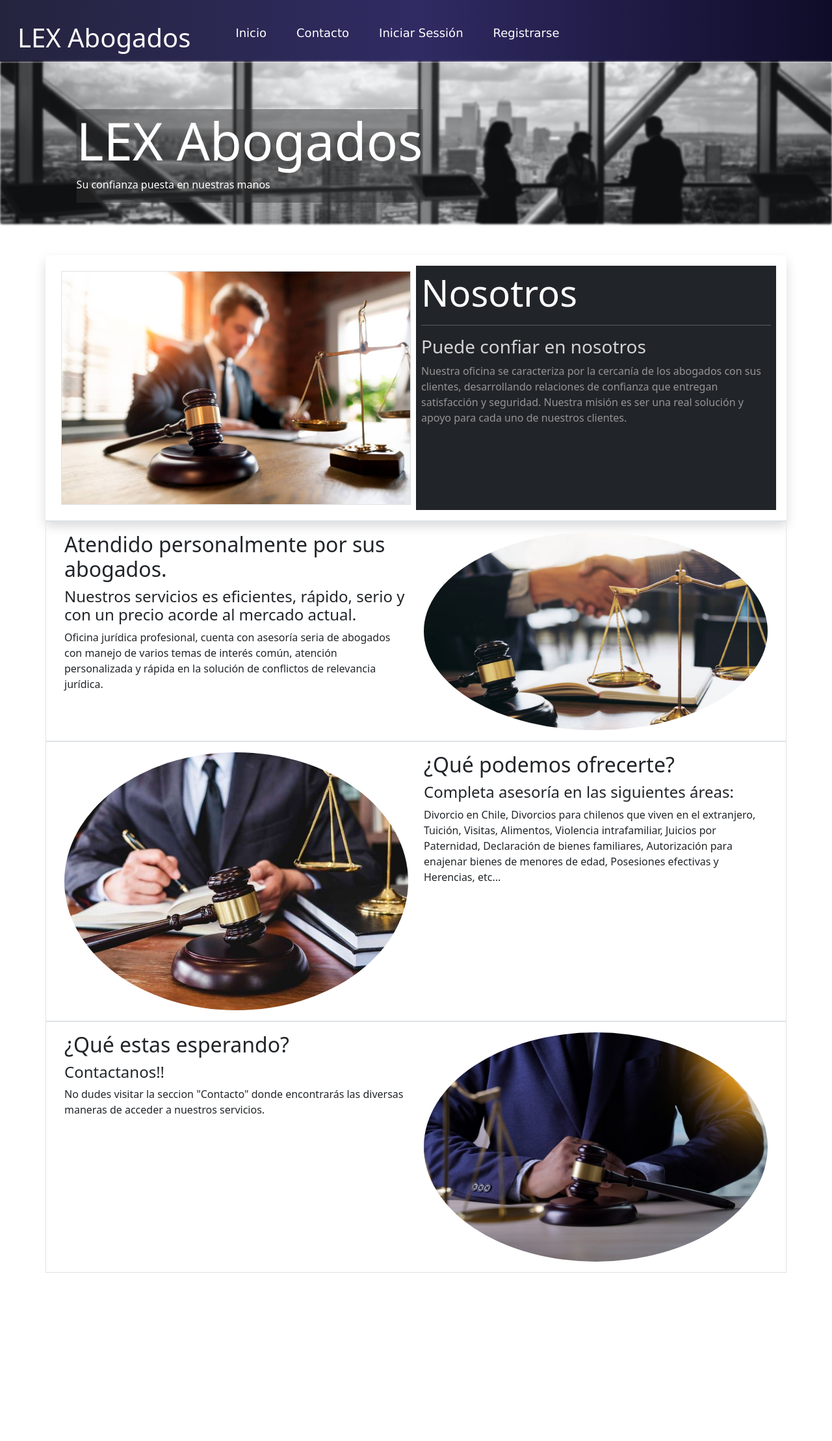
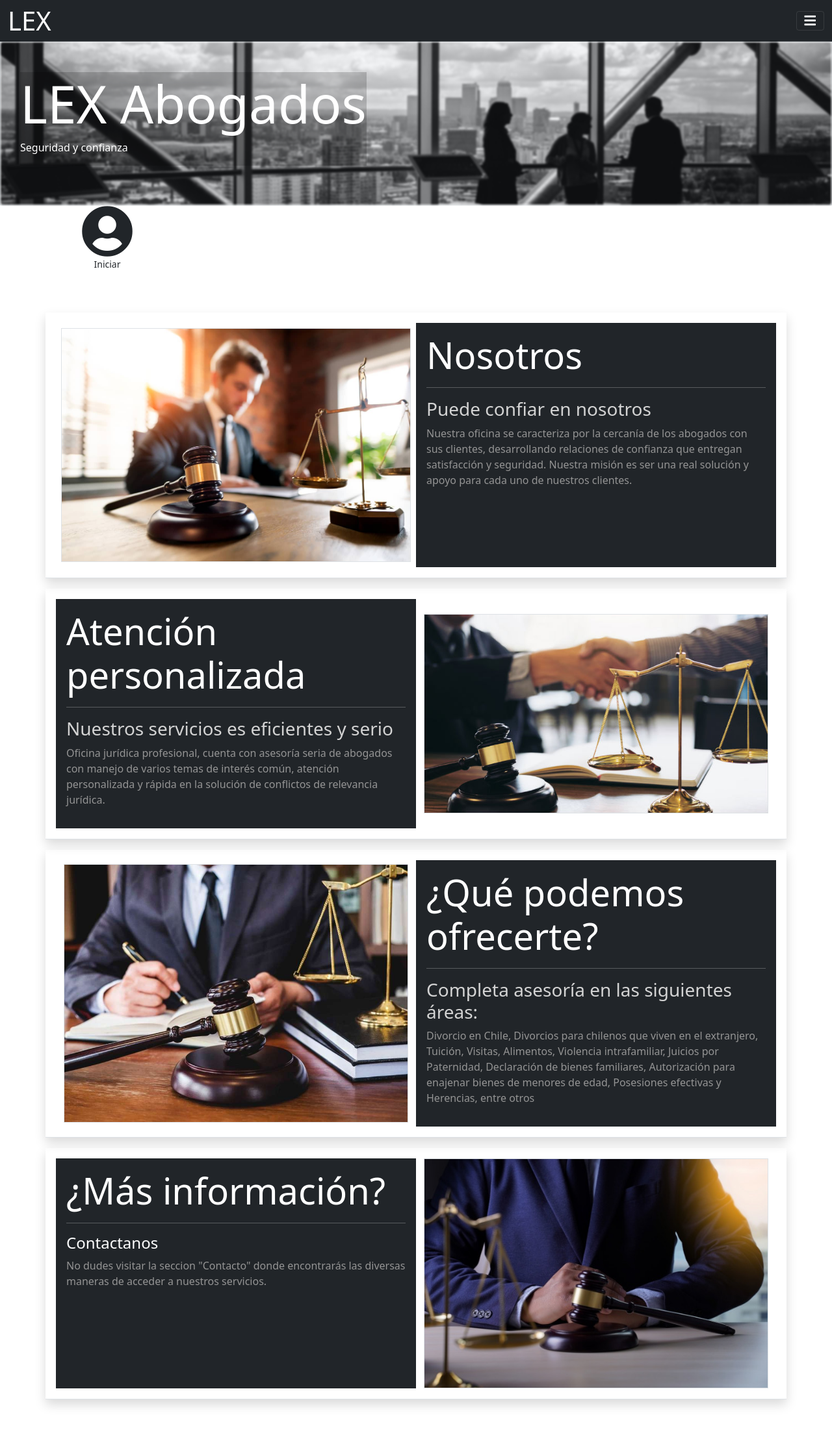
Before and after one commit to AstroGengar/casolex, a Django app: page / in a window 1280 px wide. Shown: the whole page at 65% size. Before the commit the page ends 1959 px from the top, so only its background shows below. Run offline with Django 3.2, Linux system fonts and the light colour scheme; some libraries are stand-ins or nearby versions.

Commit message:
Navbar, solicitud, actualizar
-Arreglar quienes visualizan en navbar
-Creación de solicitud de los clientes
-Actualizar estado de solicitud

```diff
--- a/proyecto-django/modelApp/modelApp/urls.py
+++ b/proyecto-django/modelApp/modelApp/urls.py
@@ -23,10 +23,11 @@ urlpatterns = [
     path('login/', login_page, name='login'),
     path('logout/', logoutUser, name='logout'),
     path('user/', user_page, name='user_page'),
+    path('ingresar-solicitud', user_add_solicitud, name='user_add_solicitud'),
     path('pagos/', pagos_page, name='pagos_page'),
     path('contacto/', contacto, name='contacto'),
     path('listar-solicitudes/', listar_solicitudes, name='listar_solicitudes'),
-
+    path('revisar-solicitud/<str:pk>/', revisar_solicitud, name='revisar_solicitud'),
 
 
     # admin
--- a/proyecto-django/modelApp/pages/templates/pages/home_contenido.html
+++ b/proyecto-django/modelApp/pages/templates/pages/home_contenido.html
@@ -5,77 +5,92 @@
 {% block content %}
 <main>
 
-    <div>
-        <img src="{% static '/img/img-back.jpg' %}" id="back-img" class="card-img"/>
-        <div id="img-text" class="text-white">
-            <h1 class="display-1"> LEX Abogados</h1>
-            <p> Su confianza puesta en nuestras manos</p>
+    <div class="contianer-img border" style="position: relative;">
+        <img src="{% static '/img/img-back.jpg' %}" id="back-img" class="card-img" />
+        <div id="img-text">
+            <h4 class="display-1">LEX Abogados</h4>
+            <p>Seguridad y confianza</p>
         </div>
     </div>
+    <div class="container">
+        <div class="row">
+            <div class="col-2">
+                <div class="d-flex flex-column">
+                    <i class="fas fa-user-circle fa-5x mx-auto"></i>
+                    <small class="mx-auto">Iniciar</small>
 
+                </div>
+
+            </div>
+        </div>
+    </div>
     <div class="container-fluid p-5">
-        <div class="container border-bottom shadow">
+        <div class="container border-bottom shadow my-3">
             <div class="row p-3">
                 <div class="col-md-6 how-img my-auto p-2">
-                    <img src="{% static '/img/ab1.jpg'%}" class="border img-fluid " alt=""/>
+                    <img src="{% static '/img/ab1.jpg'%}" class="border img-fluid" alt="" />
                 </div>
-                <div class="col-md-6 bg-dark text-white p-2">
+                <div class="col-md-6 bg-dark text-white p-3">
                     <h2 class="display-4">Nosotros</h2>
                     <hr>
-                    <h3 class="text-bolder" style="color: rgb(211, 211, 211);">Puede confiar en nosotros</h3>
-                    <p class="" style="color: rgb(148, 148, 148);">Nuestra oficina se caracteriza por la cercanía de los abogados con sus clientes,
+                    <h3 class="h3-home">Puede confiar en nosotros</h3>
+                    <p class="p-home">Nuestra oficina se caracteriza por la cercanía de los abogados con sus clientes,
                         desarrollando relaciones
-                        de confianza que entregan satisfacción y seguridad. Nuestra misión es ser una real solución y apoyo
+                        de confianza que entregan satisfacción y seguridad. Nuestra misión es ser una real solución y
+                        apoyo
                         para
                         cada uno de nuestros clientes.</p>
                 </div>
             </div>
         </div>
-        <div class="container border">
+        <div class="container border-bottom shadow my-3 ">
             <div class="row p-3">
-                <div class="col-md-6">
-                    <h2>Atendido personalmente por sus abogados.</h2>
-                    <h4 class="subheading">Nuestros servicios es eficientes, rápido, serio y con un precio acorde al mercado
-                        actual.</h4>
-                    <p class="">Oficina jurídica profesional, cuenta con asesoría seria de abogados con manejo de
+                <div class="col-md-6 bg-dark text-white p-3">
+                    <h2 class="display-4">Atención personalizada</h2>
+                    <hr>
+                    <h3 class="h3-home">Nuestros servicios es eficientes y serio</h3>
+                    <p class="p-home">Oficina jurídica profesional, cuenta con asesoría seria de abogados con manejo de
                         varios temas de interés
                         común, atención personalizada y rápida en la solución de conflictos de relevancia jurídica.</p>
                 </div>
                 <div class="col-md-6 my-auto">
-                    <img src="{% static '/img/ab2.jpg'%}" class="rounded-circle img-fluid" alt="" />
+                    <img src="{% static '/img/ab2.jpg'%}" class="border img-fluid" alt="" />
                 </div>
             </div>
         </div>
-        <div class="container border">
+        <div class="container border-bottom shadow my-3">
             <div class="row p-3">
-                <div class="col-md-6 how-img">
-                    <img src="{% static '/img/ab3.jpg' %}" class="rounded-circle img-fluid" alt="" />
+                <div class="col-md-6 how-img my-auto">
+                    <img src="{% static '/img/ab3.jpg' %}" class="border img-fluid" alt="" />
                 </div>
-                <div class="col-md-6">
-                    <h2>¿Qué podemos ofrecerte?</h2>
-                    <h4 class="subheading">Completa asesoría en las siguientes áreas:</h4>
-                    <p class="">Divorcio en Chile, Divorcios para chilenos que viven en el extranjero, Tuición,
+                <div class="col-md-6 bg-dark text-white p-3">
+                    <h2 class="display-4">¿Qué podemos ofrecerte?</h2>
+                    <hr>
+                    <h3 class="h3-home">Completa asesoría en las siguientes áreas:</h3>
+                    <p class="p-home">Divorcio en Chile, Divorcios para chilenos que viven en el extranjero, Tuición,
                         Visitas, Alimentos,
-                        Violencia intrafamiliar, Juicios por Paternidad, Declaración de bienes familiares, Autorización para
+                        Violencia intrafamiliar, Juicios por Paternidad, Declaración de bienes familiares, Autorización
+                        para
                         enajenar bienes de menores de edad,
-                        Posesiones efectivas y Herencias, etc...</p>
+                        Posesiones efectivas y Herencias, entre otros</p>
                 </div>
             </div>
         </div>
-        <div class="container border">
+        <div class="container border-bottom shadow my-3">
             <div class="row p-3">
-                <div class="col-md-6">
-                    <h2>¿Qué estas esperando?</h2>
-                    <h4 class="subheading">Contactanos!!</h4>
-                    <p class="">No dudes visitar la seccion "Contacto" donde encontrarás las diversas maneras de
+                <div class="col-md-6 bg-dark text-white p-3">
+                    <h2 class="display-4">¿Más información?</h2>
+                    <hr>
+                    <h4 class="subheading">Contactanos</h4>
+                    <p class="p-home">No dudes visitar la seccion "Contacto" donde encontrarás las diversas maneras de
                         acceder a nuestros
                         servicios.</p>
                 </div>
-                <div class="col-md-6 how-img">
-                    <img src="{% static '/img/ab4.jpg' %}" class="rounded-circle img-fluid" alt="" />
+                <div class="col-md-6 how-img my-auto">
+                    <img src="{% static '/img/ab4.jpg' %}" class="border img-fluid" alt="" />
                 </div>
             </div>
 
-    </div>
+        </div>
 </main>
 {% endblock %}
--- a/proyecto-django/modelApp/pages/templates/pages/login.html
+++ b/proyecto-django/modelApp/pages/templates/pages/login.html
@@ -15,7 +15,9 @@
         </div>
     </form>
     {% for message in messages%}
-    {{message}}
+    <div class="alert alert-{{message.tags}}" role="alert">
+        {{message}}
+    </div>
     {% endfor %}
 
     <div class="container-fluid">
--- a/proyecto-django/modelApp/pages/templates/pages/navbar.html
+++ b/proyecto-django/modelApp/pages/templates/pages/navbar.html
@@ -1,7 +1,9 @@
-<nav class="navbar navbar-expand-lg main-navigation pb-3">
+{% load poll_extras %}
+
+<nav class="navbar navbar-dark bg-dark">
     <div class="container-fluid">
         <div class="navbar-header animated fadeInUp">
-            <a class="navbar-brand display-5" href="{% url 'home' %}"><h1 class="fw-light">LEX Abogados</h1></a>
+            <a class="navbar-brand display-5" href="{% url 'home' %}"><h1 class="fw-light my-auto">LEX</h1></a>
         </div>
         <button class="navbar-toggler" type="button" data-bs-toggle="collapse" data-bs-target="#navbarSupportedContent" aria-controls="navbarSupportedContent" aria-expanded="false" aria-label="Toggle navigation">
             <i class="fas fa-bars text-white"></i>
@@ -15,18 +17,19 @@
                     <a href="{% url 'contacto' %}" class="nav-link">Contacto</a>
                 </li>
                 {% if user.is_authenticated %}
-                    {% if request.user.is_superuser %}
-                        <li class="nav-item nav-list-item">
-                            <a href="{% url 'listar_solicitudes' %}" class="nav-link">Listado de solicitudes</a>
-                        </li>
-                    {% else %}
+                        {% if user|is_group:"cliente"%}
                                 <li class="nav-item nav-list-item">
                                     <a href="{% url 'user_page' %}" class="nav-link">Solicitud</a>
                                 </li>
                                 <li class="nav-item nav-list-item">
                                     <a href="{% url 'pagos_page' %}" class="nav-link">Pagos</a>
                                 </li>
-                    {% endif%}
+                        {% elif user|is_group:"tecnico"%}
+                            <li class="nav-item nav-list-item">
+                                <a href="{% url 'listar_solicitudes' %}" class="nav-link">Solicitudes</a>
+                            </li>
+
+                        {% endif %}
                     <li class="nav-item nav-list-item">
                         <a href="{% url 'logout' %}" class="nav-link">Cerra Sessión</a>
                     </li>
--- a/proyecto-django/modelApp/pages/views.py
+++ b/proyecto-django/modelApp/pages/views.py
@@ -75,10 +75,11 @@ def login_page(request):
 def logoutUser(request):
     logout(request)
     return redirect('login')
-
+# Parte de los clientes
 @login_required(login_url='login')
 @usuarios_permitiado(roles_permitidos=['cliente'])
 def user_page(request):
+    # Main page de los clientes
     solicitudes = request.user.cliente.cliente.all()
     print(solicitudes)
     context = {'solicitudes': solicitudes}
@@ -86,16 +87,61 @@ def user_page(request):
 
 @login_required(login_url='login')
 @usuarios_permitiado(roles_permitidos=['cliente'])
+def user_add_solicitud(request):
+    # Ingresar solicitud de un cliente
+    forms = SolicitudUserForm()
+
+    if request.method == 'POST':
+        cliente = request.user.cliente
+        tipo = request.POST.get('tipo')
+        descripcion = request.POST.get('descripcion')
+
+        try:
+            Solicitud.objects.create(
+                cliente=cliente,
+                tipo=tipo,
+                descripcion=descripcion
+            )
+            messages.info(request, 'Solicitud creada con exito')
+        except Exception as e:
+            messages.info(request, 'Solicitud no pudo ser creada')
+
+    context = {'forms': forms}
+    return render(request, 'pages/ingresar_solicitud.html', context)
+
+@login_required(login_url='login')
+@usuarios_permitiado(roles_permitidos=['cliente'])
 def pagos_page(request):
     context = {}
     return render(request, 'pages/pagos.html', context)
 
+
+# Parte de Admin
+@login_required(login_url='login')
 @usuarios_permitiado(roles_permitidos=['admin', 'abogados', 'tecnico'])
 def listar_solicitudes(request):
-
 
     solicitudes = Solicitud.objects.all()
 
     context = {'solicitudes':solicitudes}
 
     return render(request, 'pages/listar_solicitudes.html', context)
+
+@login_required(login_url='login')
+@usuarios_permitiado(roles_permitidos=['admin', 'abogados', 'tecnico'])
+def revisar_solicitud(request, pk):
+    solicitud = Solicitud.objects.get(id=pk)
+    form = SolicitudForm(instance=solicitud)
+    if request.method == 'POST':
+        form = SolicitudForm(request.POST, instance=solicitud)
+        try:
+            if form.is_valid():
+                form.save()
+                messages.info(request, 'Solicitud actualizada con exito')
+            else:
+                messages.error(request, 'No se pudo actualizar la información')
+        except Exception as e:
+            print(e)
+
+    context = {'form': form, 'solicitud': solicitud}
+    return render(request, 'pages/revisar_solicitud.html', context)
--- a/proyecto-django/modelApp/static/css/main.css
+++ b/proyecto-django/modelApp/static/css/main.css
@@ -4,7 +4,7 @@ body {
 }
 
 
-a.navbar-brand {
+/* a.navbar-brand {
     float: left;
     height: 50px;
     padding: 15px 15px;
@@ -13,7 +13,7 @@ a.navbar-brand {
     text-decoration: none;
     color: white;
     font-weight: 700;
-}
+} */
 
 nav.main-navigation {
     background: #0f0c29;
@@ -42,8 +42,8 @@ nav.main-navigation ul.nav-list {
 
 a.nav-link {
     text-decoration: none;
-    font-size: 18px;
-    font-family: Verdana, Geneva, Tahoma, sans-serif;
+    /* font-size: 18px; */
+    /* font-family: Verdana, Geneva, Tahoma, sans-serif; */
     font-weight: 500;
     cursor: pointer;
     position: relative;
@@ -178,14 +178,21 @@ a.nav-link {
 
 #img-text{
     position: absolute;
-    top: 30%;
-    left: 30%;
-    transform: translate(-50%, -50%);
-    background-color: rgba(48, 48, 48, 0.479);
-    /* background-size: 50% 50%; */
+    bottom: 60px;
+    left: 30px;
+    color: white;
+    background-color: rgba(0, 0, 0, 0.185);
 }
 
 #div-img, #div-main{
     padding-right: 0% !important;
     padding-left: 0% !important;
 }
+
+.p-home{
+    color: rgb(148, 148, 148);
+}
+
+.h3-home{
+    color: rgb(211, 211, 211);
+}
```
Also changed, not shown: proyecto-django/modelApp/core/forms.py (+18 -0 lines), proyecto-django/modelApp/core/models.py (+15 -5 lines), proyecto-django/modelApp/pages/templates/pages/ingresar_solicitud.html (added, +31 -0 lines), proyecto-django/modelApp/pages/templates/pages/listar_solicitudes.html (+7 -7 lines), proyecto-django/modelApp/pages/templates/pages/register_page.html (+5 -3 lines), proyecto-django/modelApp/pages/templates/pages/revisar_solicitud.html (added, +55 -0 lines), proyecto-django/modelApp/pages/templatetags/poll_extras.py (added, +9 -0 lines), proyecto-django/modelApp/core/migrations/0008_solicitud_estado.py (added), proyecto-django/modelApp/core/migrations/0009_alter_solicitud_descripcion.py (added), proyecto-django/modelApp/db.sqlite3, proyecto-django/modelApp/pages/templatetags/__init__.py (added). Lines whose indentation alone changed are shown as unchanged.
